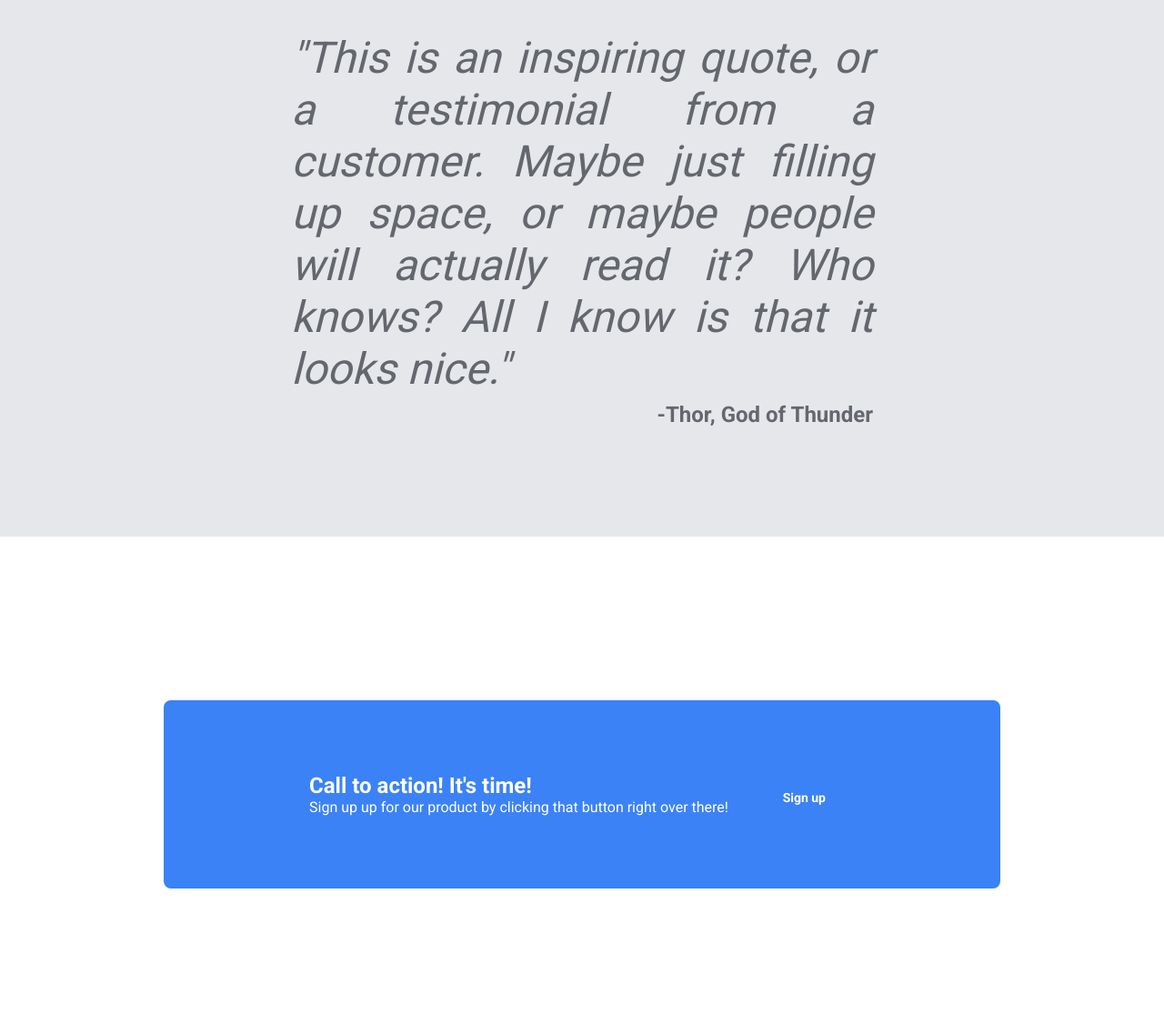
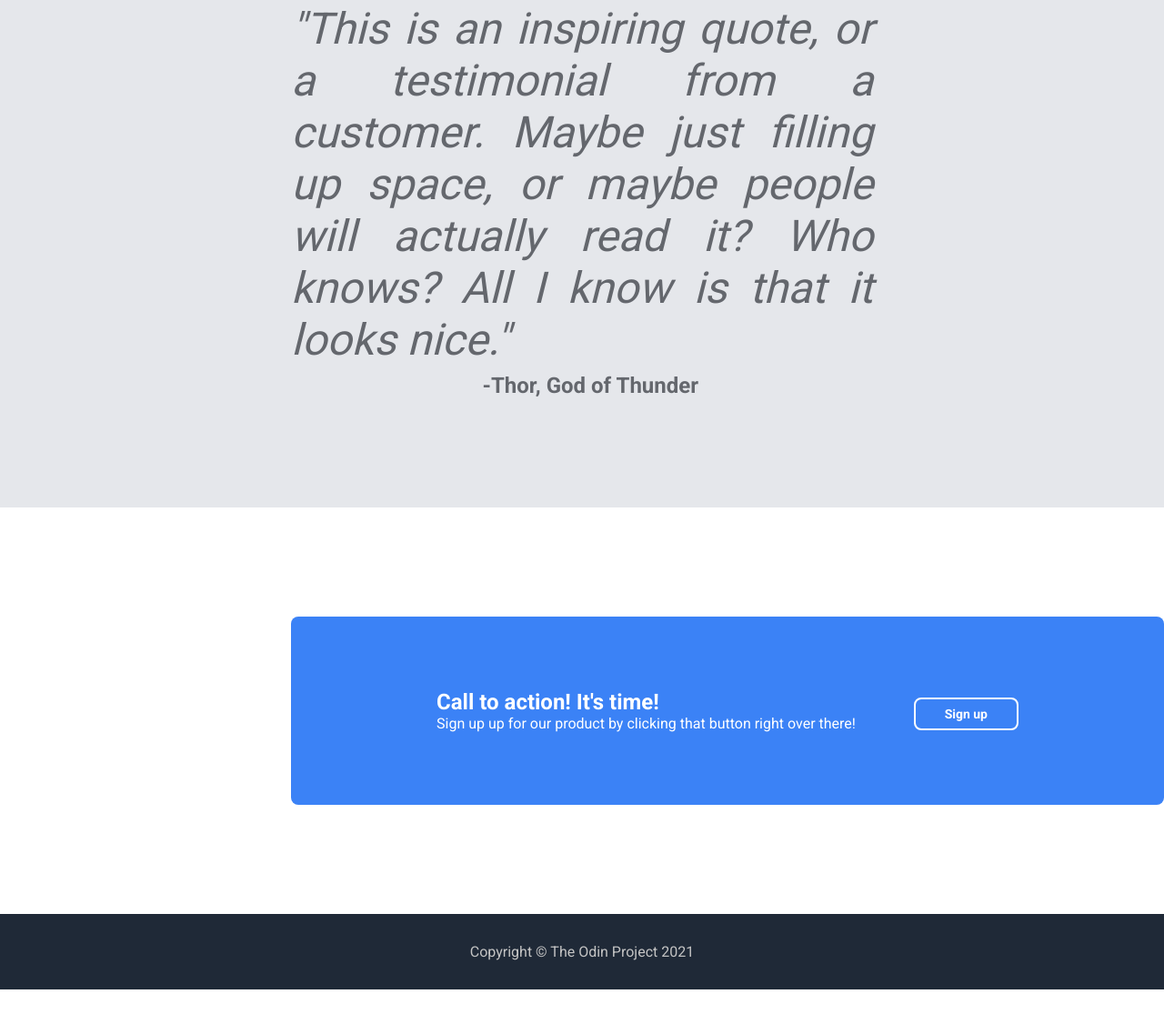
Before and after one commit to arturodelac/landing-page, a plain HTML site: page index.html in a window 1280 px wide. Shown: the part 976-2102 px from the top of the page at 91% size. After the commit the page ends 2064 px from the top, so only its background shows below. Drawn offline with Linux system fonts and the light colour scheme.

Commit message:
Added footer and fixed min-width

```diff
--- a/index.html
+++ b/index.html
@@ -71,12 +71,8 @@
             <p class= "text-signup">Sign up up for our product by clicking that button right over there!</p>
         </div>
         <button id="signup-button">Sign up</button>
-
-
-
-
     </div>
-
+    <div class="footer">Copyright ©  The Odin Project 2021</div>
 
 
 
--- a/style.css
+++ b/style.css
@@ -1,6 +1,8 @@
 @import url('https://fonts.googleapis.com/css2?family=Roboto:wght@400;700&display=swap');
 
 * {
+
+
     font-family: Roboto, Oxygen, Ubuntu, Cantarell, 'Open Sans', 'Helvetica Neue', sans-serif;
 }
 
@@ -11,6 +13,7 @@ a {
 }
 
 .Header {
+    min-width: 640px;
     display: flex;
     align-items: center;
     padding-left: 256px;
@@ -47,6 +50,8 @@ h3 {
 }
 
 .main-body {
+    min-width: 640px;
+
     background-color: #1f2937;
     margin:0px;
     padding-left: 256px;
@@ -104,10 +109,14 @@ button {
 }
 
 .random-information {
+    min-width: 640px;
+    padding-left:256px;
+    padding-right: 256px;
+
     display: flex;
     text-align: center;
     align-content: center;
-    padding:32px;
+    padding-top:32px;
     flex-direction: column;
     margin-bottom: 64px;
 
@@ -115,6 +124,7 @@ button {
 }
 
 .container-random {
+
     margin-top: 32px;
     justify-content: center;
     display: flex;
@@ -153,8 +163,8 @@ button {
     background-color: #e5e7eb;
     color: #64676d;
     padding:120px;
-    padding-left: 320px;
-    padding-right: 320px;
+    padding-left: 512px;
+    padding-right: 512px;
     font-size: 48px;
     font-weight: 200;
     flex-direction: column;
@@ -164,6 +174,7 @@ button {
 .quote {
     text-align: justify;
     font-style: italic;
+    min-width: 640px;
 
 }
 
@@ -181,10 +192,14 @@ p {
 }
 
 .sign-up {
+    min-width: 640px;
+
     display: flex;
     align-items: center;
     justify-content: space-between;
-    margin: 180px;
+    margin: 120px;
+    margin-left:320px;
+    margin-right:320px;
     padding:160px;
     padding-top: 80px;
     padding-bottom: 80px;
@@ -196,7 +211,8 @@ p {
 #signup-button {
     border-color: white;
     border-top-width: 2px;
-    border: 8px;
+    border-width: 2px;
+    border-style: solid;
 }
 .title-signup{
     color: white;
@@ -207,3 +223,11 @@ p {
 .text-signup {
     color:white;
 }
+
+.footer {
+    background-color: #1f2937;
+    color:rgb(196, 196, 196);
+    text-align: center;
+    padding-bottom: 32px;padding-top: 32px;
+
+}
```
